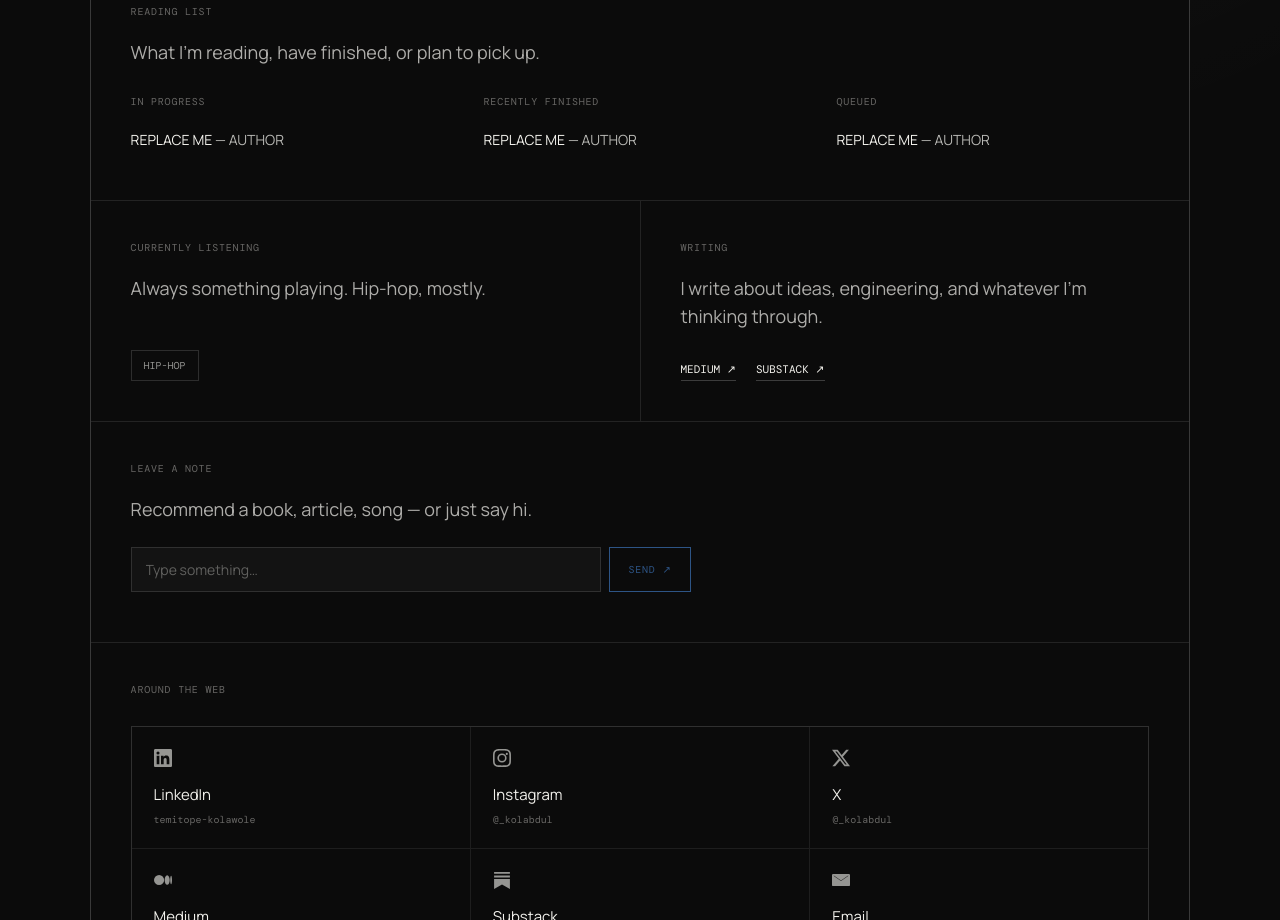
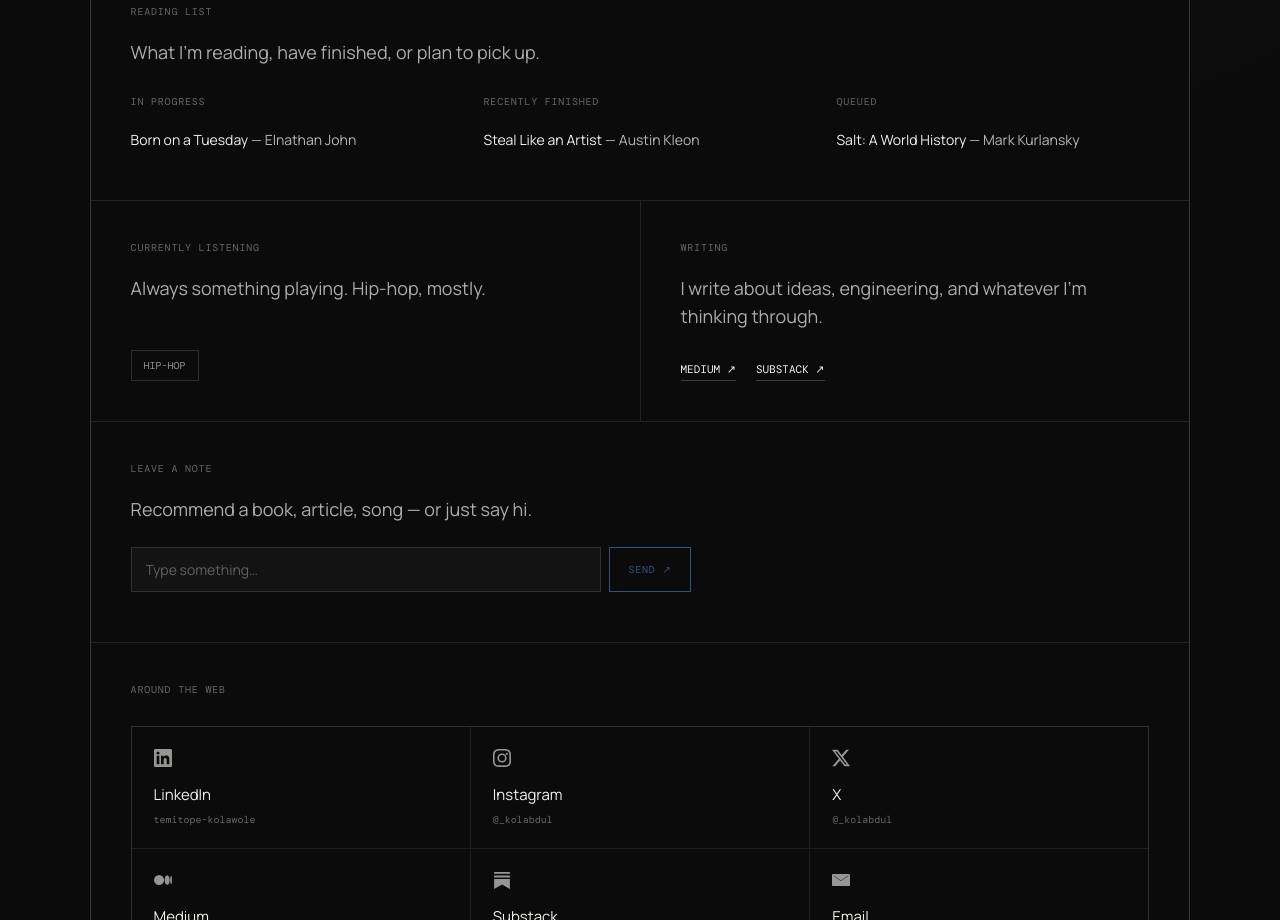
Before and after one commit to kolabdull/AS_portfolio, a React (Vite) app: page /life in a window 1280 px wide. Shown: the part 820-1740 px from the top of the page. Built offline with nearby package versions, Linux system fonts and the light colour scheme.

Commit message:
reading list update

```diff
--- a/src/data/life.js
+++ b/src/data/life.js
@@ -14,13 +14,13 @@ export const life = {
     label: "Reading List",
     body: "What I'm reading, have finished, or plan to pick up.",
     inProgress: [
-      { title: "REPLACE ME", author: "AUTHOR" },
+      { title: "Born on a Tuesday", author: "Elnathan John" },
     ],
     completed: [
-      { title: "REPLACE ME", author: "AUTHOR" },
+      { title: "Steal Like an Artist", author: "Austin Kleon" },
     ],
     queued: [
-      { title: "REPLACE ME", author: "AUTHOR" },
+      { title: "Salt: A World History", author: "Mark Kurlansky" },
     ],
   },
 
```
